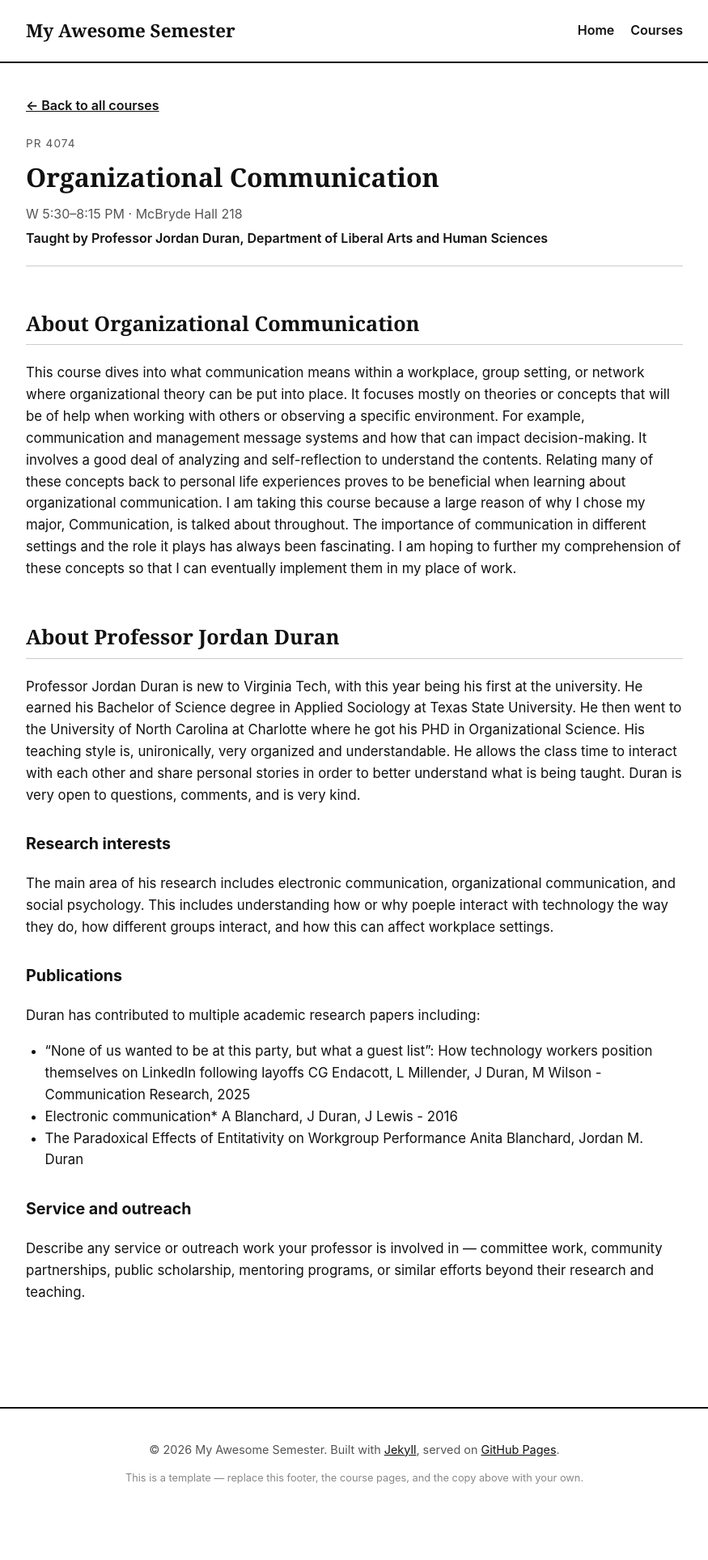
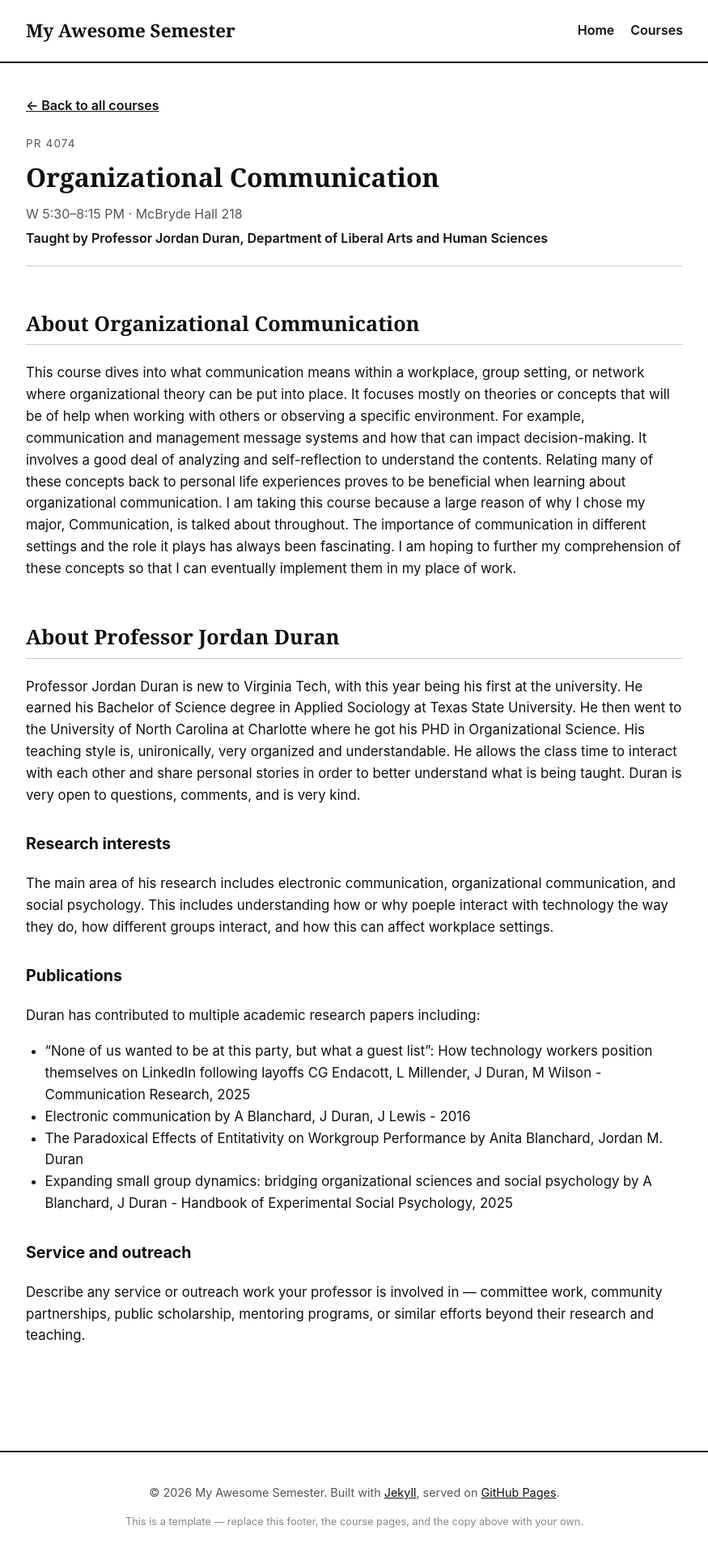
Before and after one commit to annaolszowy27/myawesomesemester, a Jekyll site: the page built from _courses/course-02.md, in a window 1280 px wide. Shown: the whole page at 81% size, without its empty margins (202-1077 px from the left). Built offline with Jekyll 4.4.1, drawn with Linux system fonts in a browser that asks for light colours; before the commit the page ends 1873 px from its top, so only the background shows below that.

Commit message:
Update course-02.md

```diff
--- a/_courses/course-02.md
+++ b/_courses/course-02.md
@@ -29,10 +29,9 @@ Duran has contributed to multiple academic research papers including:
 
 - “None of us wanted to be at this party, but what a guest list”: How technology workers position themselves on LinkedIn following layoffs
 CG Endacott, L Millender, J Duran, M Wilson - Communication Research, 2025
-- Electronic communication*
-A Blanchard, J Duran, J Lewis - 2016
-- The Paradoxical Effects of Entitativity on Workgroup Performance
-Anita Blanchard, Jordan M. Duran
+- Electronic communication by A Blanchard, J Duran, J Lewis - 2016
+- The Paradoxical Effects of Entitativity on Workgroup Performance by Anita Blanchard, Jordan M. Duran
+- Expanding small group dynamics: bridging organizational sciences and social psychology by A Blanchard, J Duran - Handbook of Experimental Social Psychology, 2025
 
 ### Service and outreach
 
```
